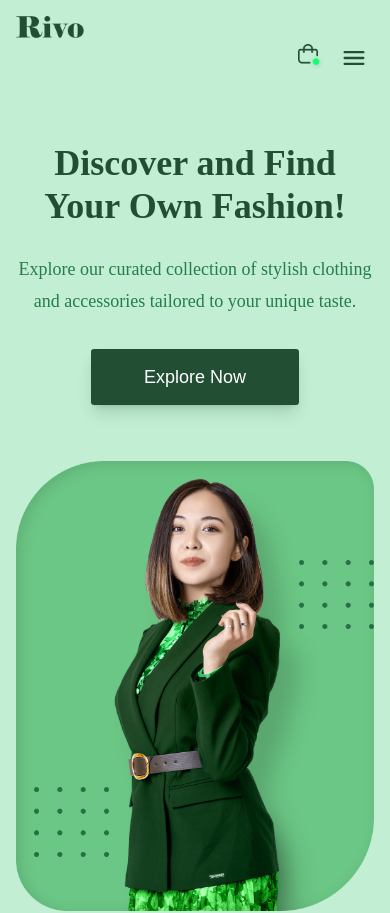
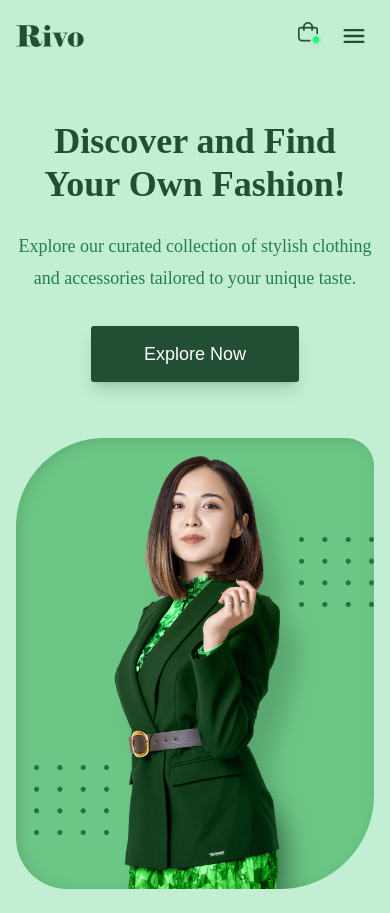
Before and after one commit to DanielFFerreira/rivo, a Nuxt app: page / in a window 390 px wide. Shown: the top 913 px of the page. Built offline with nearby package versions, Linux system fonts and the light colour scheme.

Commit message:
chore: No header (mobile), corrigindo posionamento do menu com propriedades (flex e grid)

```diff
--- a/app/components/Layout/Header.vue
+++ b/app/components/Layout/Header.vue
@@ -1,7 +1,7 @@
 <template>
   <header class="bg-[#C2EFD4]">
     <div
-      class=" px-4 py-4 sm:px-6 sm:py-5 lg:grid lg:grid-cols-[1fr_auto_1fr] lg:px-8 lg:py-6"
+      class="flex items-center justify-between px-4 py-4 sm:px-6 sm:py-5 lg:grid lg:grid-cols-[1fr_auto_1fr] lg:px-8 lg:py-6"
     >
       <NuxtLink to="/" aria-label="Go to homepage" class="justify-self-start">
         <NuxtImg
```
